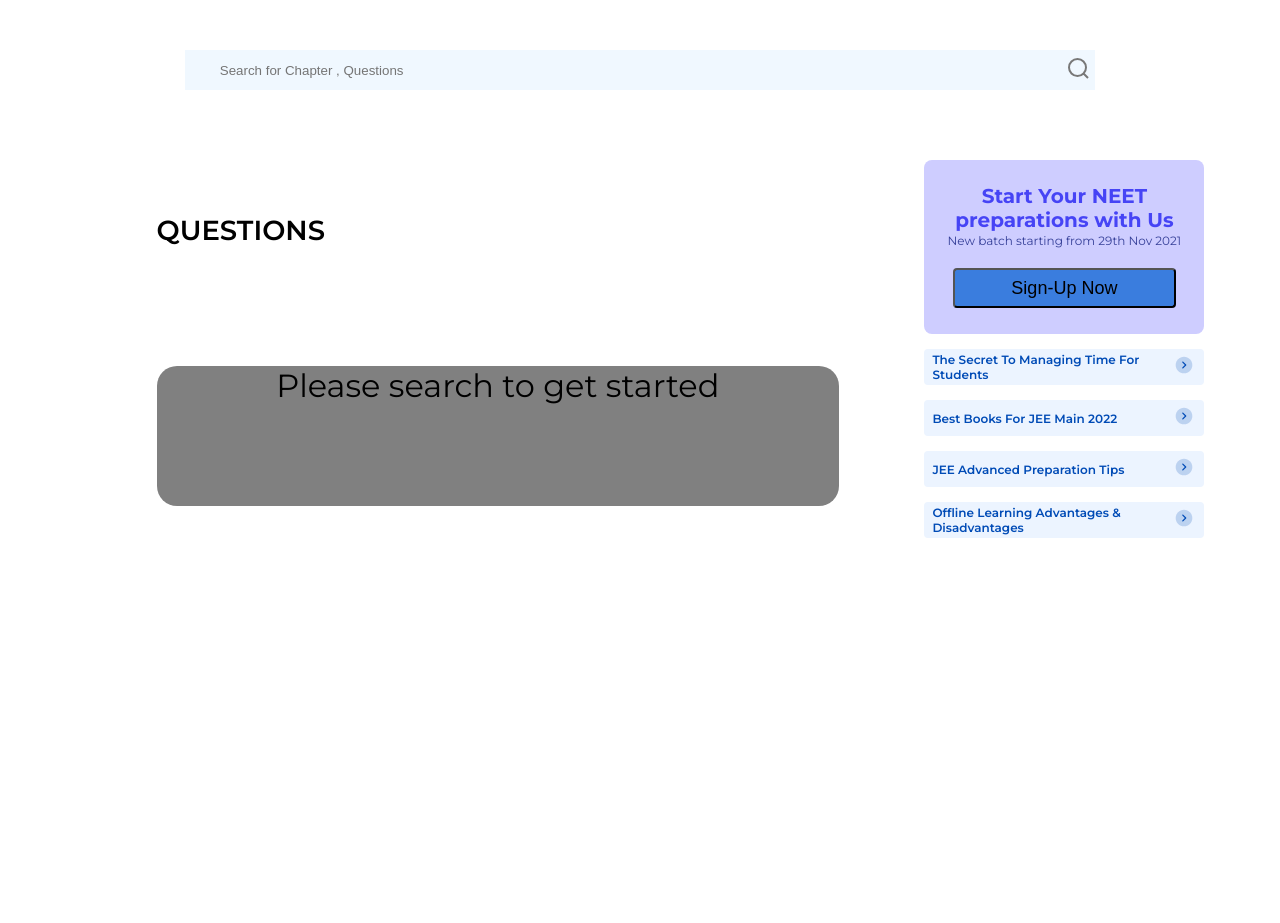
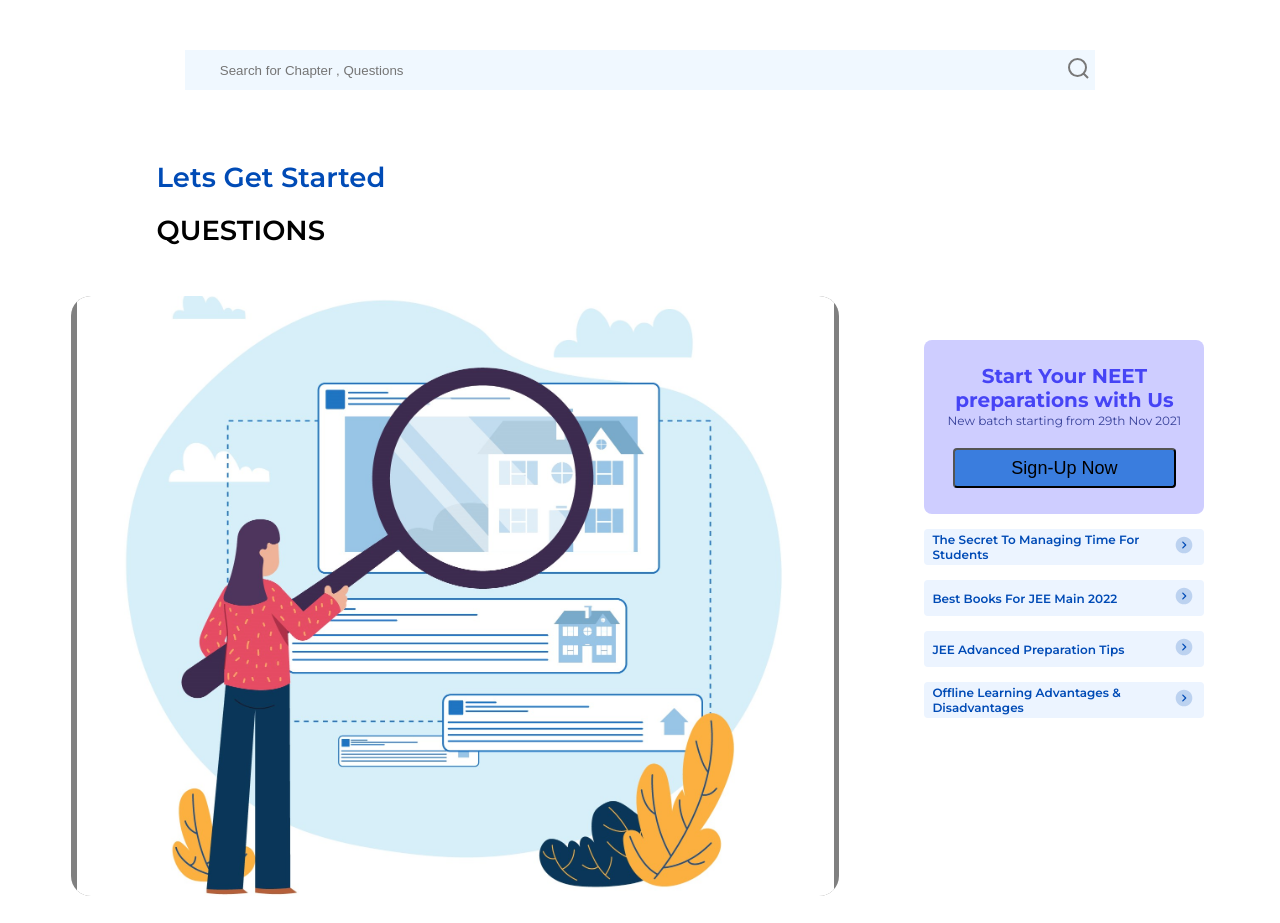
Before and after one commit to Ironteen23/nextjs-frontend-fun, a Next.js app: page /qnapage in a window 1280 px wide. Before the commit the page ends 800 px from the top, so only its background shows below. Built offline with nearby package versions, Linux system fonts and the light colour scheme.

Commit message:
ui updated , images added

```diff
--- a/next.config.js
+++ b/next.config.js
@@ -3,6 +3,11 @@ const nextConfig = {
   experimental: {
     appDir: true,
   },
+
+  images: {
+    deviceSizes: [375, 550, 640, 750, 828, 1080, 1200, 1920, 2048, 3840],
+    imageSizes: [16, 32, 48, 64, 96, 128, 256, 384, 600],
+  },
 };
 
 module.exports = nextConfig;
--- a/src/app/layout.tsx
+++ b/src/app/layout.tsx
@@ -19,7 +19,7 @@ export default function RootLayout({
 }) {
   return (
     <>
-      <main className={montserrat.className}>{children}</main>
+      <div className={montserrat.className}>{children}</div>
       {/* <Footer /> */}
     </>
   );
--- a/src/components/SearchBar/searchbar.tsx
+++ b/src/components/SearchBar/searchbar.tsx
@@ -14,13 +14,14 @@ const searchbar = ({ ...props }) => {
             className={styles.searchBar}
             onChange={(e) => {
               props.setVal(e.target.value);
-              props.setCurr("");
+              // props.setCurr("");
             }}
           />
           <button
             className={styles["search-btn"]}
             onClick={() => {
               props.handleSubmit();
+              props.setCurr("");
             }}
           >
             <Image src={search} alt="search" />
--- a/src/components/questionCard/questionCard.tsx
+++ b/src/components/questionCard/questionCard.tsx
@@ -44,7 +44,13 @@ const QuestionCard = ({
             onClick={() => handleClick({ id })}
           >
             <div className={styles["view-soln-inner-cont"]}>View Solution</div>
-            <Image src={pic1} alt="view" width={21} height={13} />
+            <Image
+              src={pic1}
+              alt="view"
+              width={21}
+              height={13}
+              style={{ marginRight: "15px" }}
+            />
           </div>
 
           {/* {val?.id === id ? <div>LOL TP</div> : null} */}
--- a/src/pages/qnapage.tsx
+++ b/src/pages/qnapage.tsx
@@ -1,9 +1,14 @@
+// "use client"; // this is a client component 👈🏽
 import React, { useState } from "react";
+// import styles from "../../styles/QnaPage.module.css";
 import styles from "../styles/QnaPage.module.css";
-import SearchBar from "@/components/SearchBar/searchbar";
-import Ads from "@/components/Ads/ads";
-import { useIsTablet, useMediaQuery } from "@/lib/utils";
-import QuestionCard from "@/components/questionCard/questionCard";
+import SearchBar from "../components/SearchBar/searchbar";
+import Ads from "../components/Ads/ads";
+import { useIsTablet, useMediaQuery } from "../lib/utils";
+import QuestionCard from "../components/questionCard/questionCard";
+import get_started from "../../public/get_started.jpg";
+import no_results from "../../public/no_results.jpg";
+import Image from "next/image";
 import { Montserrat } from "next/font/google";
 
 const montserrat = Montserrat({ subsets: ["latin"] });
@@ -18,7 +23,7 @@ export default function Qnapage() {
   const isTablet = useIsTablet();
   const [ismore, setIsMore] = useState(true);
   const [length, setLength] = useState(0);
-  //   const isMobile = useMediaQuery("(max-width: 768px)");
+  const isMobile = useMediaQuery("(max-width: 450px)");
 
   const results = [
     {
@@ -143,7 +148,6 @@ export default function Qnapage() {
       });
     });
     setView(2);
-
     // setLength(moreData?.length);
   };
 
@@ -194,13 +198,33 @@ export default function Qnapage() {
 
           <div className={styles["ans-layout-cont"]}>
             <div className={styles["results-outer-cont"]}>
-              <div className={styles["topic-cont"]}>{topic}</div>
+              <div className={styles["topic-cont"]}>
+                {topic ? topic : <>Lets Get Started</>}
+              </div>
               <br />
               <div className={styles["questions-head-cont"]}>QUESTIONS</div>
               <br />
-              {val === "" && !data ? (
+              {curr === "" && !data ? (
                 <div className={styles["get-started-cont"]}>
-                  Please search to get started
+                  {isMobile ? (
+                    <Image
+                      src={get_started}
+                      alt="get started"
+                      // loading="lazy"
+                      //   width={800}
+                      height={400}
+                      style={{ objectFit: "contain" }}
+                    />
+                  ) : (
+                    <Image
+                      src={get_started}
+                      alt="get started"
+                      // loading="lazy"
+                      //   width={800}
+                      height={700}
+                      //   style={{ objectFit: "contain" }}
+                    />
+                  )}
                 </div>
               ) : null}
               <br />
@@ -231,7 +255,10 @@ export default function Qnapage() {
                       return (
                         <>
                           {view > i && i > 0 ? (
-                            <QuestionCard {...item} key={item.id} />
+                            <>
+                              <QuestionCard {...item} key={item.id} />
+                              <br />
+                            </>
                           ) : null}
                           {/* <QuestionCard {...item} key={item.id} /> */}
                         </>
@@ -266,8 +293,26 @@ export default function Qnapage() {
                     </div>
                   </button>
                 </div>
+              ) : curr !== "" || val === "" ? (
+                <></>
               ) : (
-                <>{/* <div style={{ fontSize: "3rem " }}>NO RESULTS</div> */}</>
+                <>
+                  {
+                    <div className={styles["no-results-outer-cont"]}>
+                      {isMobile ? (
+                        <Image
+                          src={no_results}
+                          alt="no_results"
+                          //   width={400}
+                          height={200}
+                        />
+                      ) : (
+                        <Image src={no_results} alt="no_results" height={400} />
+                      )}
+                      NO RESULTS FOUND
+                    </div>
+                  }
+                </>
               )}
             </div>
 
--- a/src/styles/Ads.module.css
+++ b/src/styles/Ads.module.css
@@ -2,6 +2,9 @@
     display: flex;
     align-items: center;
     /* justify-content: center; */
+    margin-top: 180px;
+    /* background-color: #004BB6; */
+    /* margin-right: 20px; */
     flex-direction: column;
 }
 
--- a/src/styles/AnswerCard.module.css
+++ b/src/styles/AnswerCard.module.css
@@ -1,7 +1,7 @@
 
 .answer-card-outer-cont{
 height: 413px;
-width: 90%;
+width: 95%;
 /* background-color: aqua; */
 margin-left: 10%;
 margin-top:10px;
@@ -16,6 +16,7 @@ margin-top:10px;
         font-style: normal;
         font-weight: 600;
         font-size: 20px;
+        margin-left: 3%;
         line-height: 24px;
         display: flex;
         align-items: center;
@@ -30,20 +31,22 @@ margin-top:10px;
     background: #FFFDEC;
     border-radius: 24px;
     margin-top: 10px;
+        margin-left: 3%;
     /* font-family: 'Montserrat'; */
+    border:"1.5px solid";
     font-style: normal;
     font-weight: 600;
     font-size: 16px;
     line-height: 20px;
     align-items: center;
     text-align: center;
-
     color: #B9A600;
 }
 
 .questions-Easy-tag-cont {
     width: 91px;
     height: 28px;
+        margin-left: 3%;
     background: #F1FFEC;
     text-align: center;
     border-radius: 24px;
@@ -62,7 +65,7 @@ margin-top:10px;
 
     width: 91px;
     height: 28px;
-
+        margin-left: 3%;
     margin-top: 10px;
     text-align: center;
     background: #FFECEC;
--- a/src/styles/QnaPage.module.css
+++ b/src/styles/QnaPage.module.css
@@ -2,7 +2,6 @@
     width:90%;
     margin:auto;
     /* background-color: red; */
-
 }
 
 .ans-layout-cont {
@@ -58,6 +57,7 @@
     width: 100%;
     /* background-color: aqua; */
     margin-top: 20px;
+    margin-left: 16px;
     display: flex;
     flex-direction: column;
     align-items: center;
@@ -183,15 +183,32 @@
 
 .get-started-cont{
 
-                margin-top: 100px;
-                width: 80%;
-                font-size: 2rem;
-                margin-left: 10%;
-                height: 140px;
-                background-color: grey;
-                border-radius: 20px;
-                text-align: center;
+    display: flex;
+    flex-direction: column;
+    align-items: center;
+    justify-content: center;
+    font-size: 2rem;
+    margin-top: 30px;
+    font-size: 2rem;
+    height: min(600px , 80vw);
+    min-height: 300px;
+    width:90%;
+    background-color: grey;
+    border-radius: 20px;
+    text-align: center;
+    overflow: hidden;
 
+}
+
+.no-results-outer-cont{
+    display: flex;
+    flex-direction: column;
+    align-items: center;
+    justify-content: center;
+    overflow: hidden;
+    font-size: 2rem;
+    /* height: auto; */
+    width:90%;
 }
 
 
--- a/src/styles/QuestionCard.module.css
+++ b/src/styles/QuestionCard.module.css
@@ -1,8 +1,8 @@
 .results-ind-cont {
     margin-left: 10%;
     box-sizing: border-box;
-    width: 90%;
-    height: 150px;
+    width: 95%;
+    height: 172px;
     background: #FFFFFF;
     border: 1px solid #DCDCDC;
     border-radius: 8px;
@@ -89,15 +89,17 @@
 }
 
 .view-soln-inner-cont {
-    width: 130px;
+    width: 150px;
     height: 34px;
     font-style: normal;
+    margin-right:10px;
     font-weight: 500;
     font-size: 20px;
     line-height: 24px;
     display: flex;
     align-items: center;
     /* justify-content: flex-end; */
+    /* background-color: #B9A600; */
     /* text-align: right; */
     color: #004BB6;
 }
@@ -108,13 +110,14 @@
     height: 34px;
     display: flex;
     align-items: center;
-    justify-content: flex-end;
+    justify-content:flex-end;
+    /* margin-right: 50px; */
    /* background-color: #B9A600; */
     /* margin-left: 75%; */
     margin-top: 10px;
 }
 
-.view-soln-inner-cont:hover {
+.view-soln-outer-cont:hover {
     cursor: pointer;
 }
 
```
Also changed, not shown: public/get_started.jpg (added), public/no_results.jpg (added).
